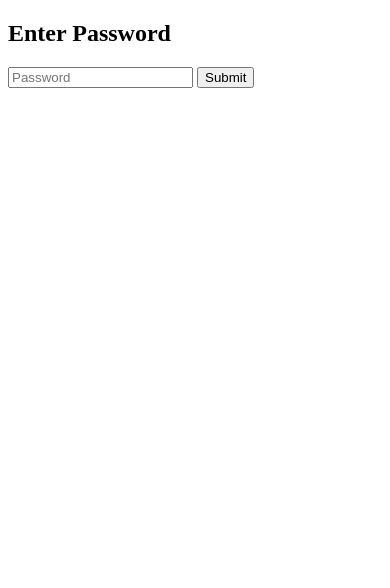
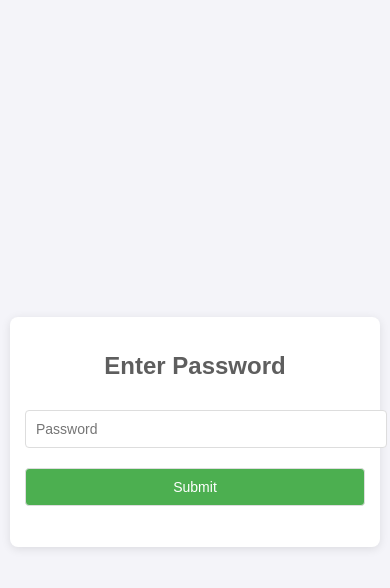
Before and after one commit to KBendary7/Retag-redirect, a plain HTML site: page index.html in a window 390 px wide. Drawn offline with Linux system fonts and the light colour scheme.

Commit message:
Update index.html

```diff
--- a/index.html
+++ b/index.html
@@ -3,23 +3,103 @@
 <head>
   <meta charset="UTF-8">
   <title>Access Retag Catalogue</title>
+  <meta name="viewport" content="width=device-width, initial-scale=1.0">
+  <style>
+    body {
+      font-family: Arial, sans-serif;
+      background-color: #f4f4f9;
+      color: #333;
+      margin: 0;
+      padding: 0;
+      display: flex;
+      justify-content: center;
+      align-items: center;
+      height: 100vh;
+    }
+    .container {
+      background-color: #fff;
+      padding: 20px;
+      border-radius: 8px;
+      box-shadow: 0 2px 10px rgba(0, 0, 0, 0.1);
+      width: 100%;
+      max-width: 400px;
+    }
+    h2 {
+      text-align: center;
+      color: #5e5e5e;
+    }
+    input[type="password"],
+    input[type="number"],
+    button {
+      width: 100%;
+      padding: 12px;
+      margin: 10px 0;
+      border: 1px solid #ddd;
+      border-radius: 4px;
+      font-size: 16px;
+    }
+    button {
+      background-color: #4CAF50;
+      color: white;
+      cursor: pointer;
+    }
+    button:hover {
+      background-color: #45a049;
+    }
+    .error {
+      color: red;
+      text-align: center;
+    }
+    .link-section {
+      display: none;
+      margin-top: 20px;
+    }
+    .generated-link a {
+      text-decoration: none;
+      color: #1a73e8;
+    }
+    .generated-link a:hover {
+      text-decoration: underline;
+    }
+
+    /* Responsive styling */
+    @media (max-width: 600px) {
+      body {
+        padding: 10px;
+      }
+      .container {
+        padding: 15px;
+        width: 100%;
+        max-width: 100%;
+      }
+      input[type="password"],
+      input[type="number"],
+      button {
+        padding: 10px;
+        font-size: 14px;
+      }
+    }
+  </style>
 </head>
 <body>
+
+  <div class="container">
     <div id="password-section">
       <h2>Enter Password</h2>
       <input type="password" id="password" placeholder="Password">
       <button onclick="checkPassword()">Submit</button>
-    <p id="password-error" style="color: red;"></p>
+      <p id="password-error" class="error"></p>
     </div>
 
-  <div id="link-section" style="display: none;">
+    <div id="link-section" class="link-section">
       <h2>Set Link Expiration Time</h2>
       <label for="hours">Hours:</label>
       <input type="number" id="hours" min="0" placeholder="e.g., 1">
       <label for="minutes">Minutes:</label>
       <input type="number" id="minutes" min="0" max="59" placeholder="e.g., 30">
       <button onclick="generateLink()">Generate Link</button>
-    <p id="generated-link"></p>
+      <div id="generated-link" class="generated-link"></div>
+    </div>
   </div>
 
   <script>
```
Lines whose indentation alone changed are shown as unchanged.
